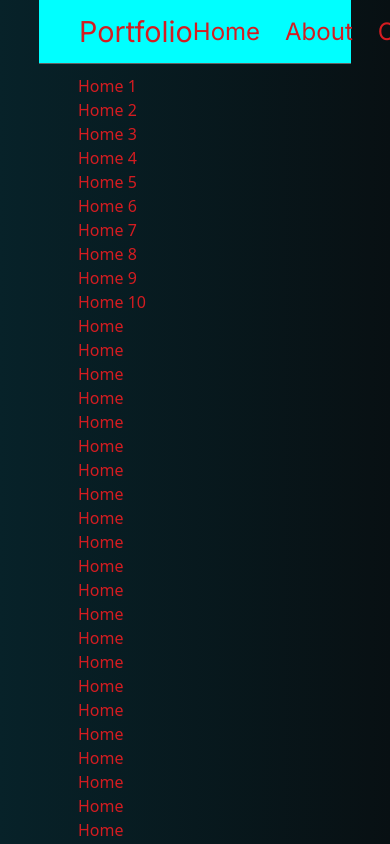
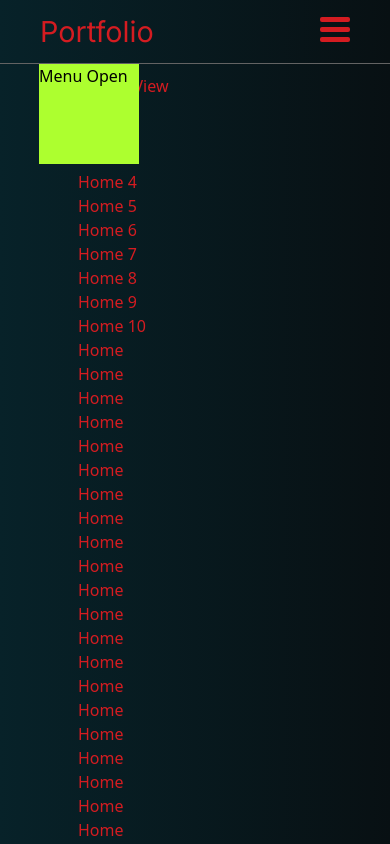
Before and after one commit to DerenB/portfolio-page, a React (Vite) app in the folder portfolio/: page / in a window 390 px wide. Built offline with nearby package versions, Linux system fonts and the light colour scheme; a web font is replaced by a local one.

Commit message:
Working on Mobile navbar

```diff
--- /dev/null
+++ b/portfolio/Components/MenuIcon.jsx
@@ -0,0 +1,15 @@
+/* eslint-disable react/prop-types */
+
+function MenuIcon( { handleClick }) {
+    return (
+        <div className='menuMain' onClick={handleClick}>
+            <div className='menuColor'></div>
+            <div className='menuDark'></div>
+            <div className='menuColor'></div>
+            <div className='menuDark'></div>
+            <div className='menuColor'></div>
+        </div>
+    )
+}
+
+export default MenuIcon
--- a/portfolio/Components/Navbar.jsx
+++ b/portfolio/Components/Navbar.jsx
@@ -1,21 +1,54 @@
-import React from 'react';
+import { useEffect, useState } from 'react';
 import { Link } from 'react-router-dom';
 
 import '../Styles/Navbar.css'
 
+import MenuIcon from './MenuIcon';
+
 function NavBar() {
+
+  const [dropMenuOpen, setDropMenuOpen] = useState(true);
+  const handleMenuClick = () => {
+    setDropMenuOpen(dropMenuOpen => !dropMenuOpen)
+  }
+
+  const [windowWidth, setWindowWidth] = useState(window.innerWidth);
+  const breakpoint = 1000;
+
+  useEffect(() => {
+    const handleResize = () => {
+      setWindowWidth(window.innerWidth);
+    };
+
+    window.addEventListener('resize', handleResize);
+
+    return () => {
+      window.removeEventListener('resize', handleResize);
+    };
+  }, []);
+
   return (
     <div className='navMainBackground'>
       <nav className='navMain'>
         <div className='navIcon'>
           Portfolio
         </div>
-        <ul className='navList'>
-          <li className='navItem'><Link to="/">Home</Link></li>
-          <li className='navItem'><Link to="/about">About</Link></li>
-          <li className='navItem'><Link to="/contact">Contact</Link></li>
+        {windowWidth > breakpoint ? (
+          <ul className='navList'>
+            <li className='navItem'><Link to="/">Home</Link></li>
+            <li className='navItem'><Link to="/about">About</Link></li>
+            <li className='navItem'><Link to="/contact">Contact</Link></li>
         </ul>
+        ) : (
+          <MenuIcon handleClick={handleMenuClick} />
+        )}
       </nav>
+
+      {dropMenuOpen ? (
+        <div className='menuDropDown'>Menu Open</div>
+      ) : (
+        <div></div>
+      )}
     </div>
 
   );
--- a/portfolio/Styles/Navbar.css
+++ b/portfolio/Styles/Navbar.css
@@ -40,6 +40,34 @@
     margin-right: 25px;
 }
 
+.menuMain {
+    margin-right: 40px;
+    width: 30px;
+    height: 30px;
+}
+.menuMain:hover {
+    cursor: pointer;
+}
+.menuColor {
+    width: 30px;
+    height: 5px;
+    background-color: #D41C21;
+    border-radius: 2px;
+}
+.menuDark {
+    width: 30px;
+    height: 5px;
+}
+.menuDropDown {
+    position: absolute;
+    z-index: 9999;
+    margin-top: -10px;
+    margin-left: 10%;
+    width: 100px;
+    height: 100px;
+    background-color: greenyellow;
+}
+
 
 @media only screen and (max-width: 2200px) {
     .navMain {
@@ -67,6 +95,7 @@
 
 @media only screen and (max-width: 700px) {
     .navMain {
-        background-color: aqua;
+        width: 100%;
+        margin-left: 0%;
     }
 }
--- a/portfolio/pages/Home.jsx
+++ b/portfolio/pages/Home.jsx
@@ -1,8 +1,32 @@
+import { useEffect, useState } from 'react';
 import '../Styles/Home.css'
 
 function Home() {
+
+    const [windowWidth, setWindowWidth] = useState(window.innerWidth)
+    const breakpoint = 1000;
+
+    useEffect(() => {
+        const handleResize = () => {
+            setWindowWidth(window.innerWidth);
+        };
+
+        window.addEventListener('resize', handleResize)
+
+        return () => {
+            window.removeEventListener('resize', handleResize)
+        }
+    }, []);
+
     return (
         <div className="homeMain">
+            <div>
+                {windowWidth > breakpoint ? (
+                    <div>Desktop View</div>
+                ) : (
+                    <div>Mobile View</div>
+                )}
+            </div>
             <div>Home 1</div>
             <div>Home 2</div>
             <div>Home 3</div>
```
